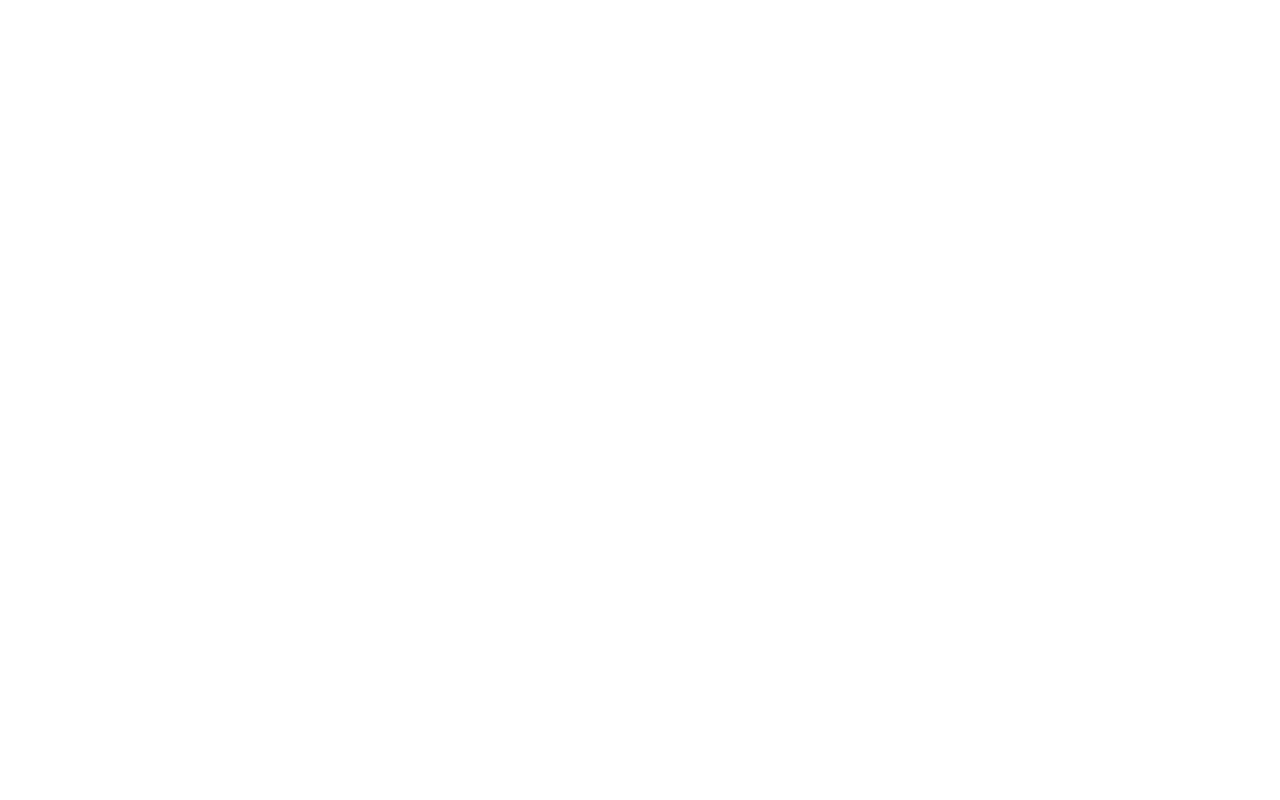
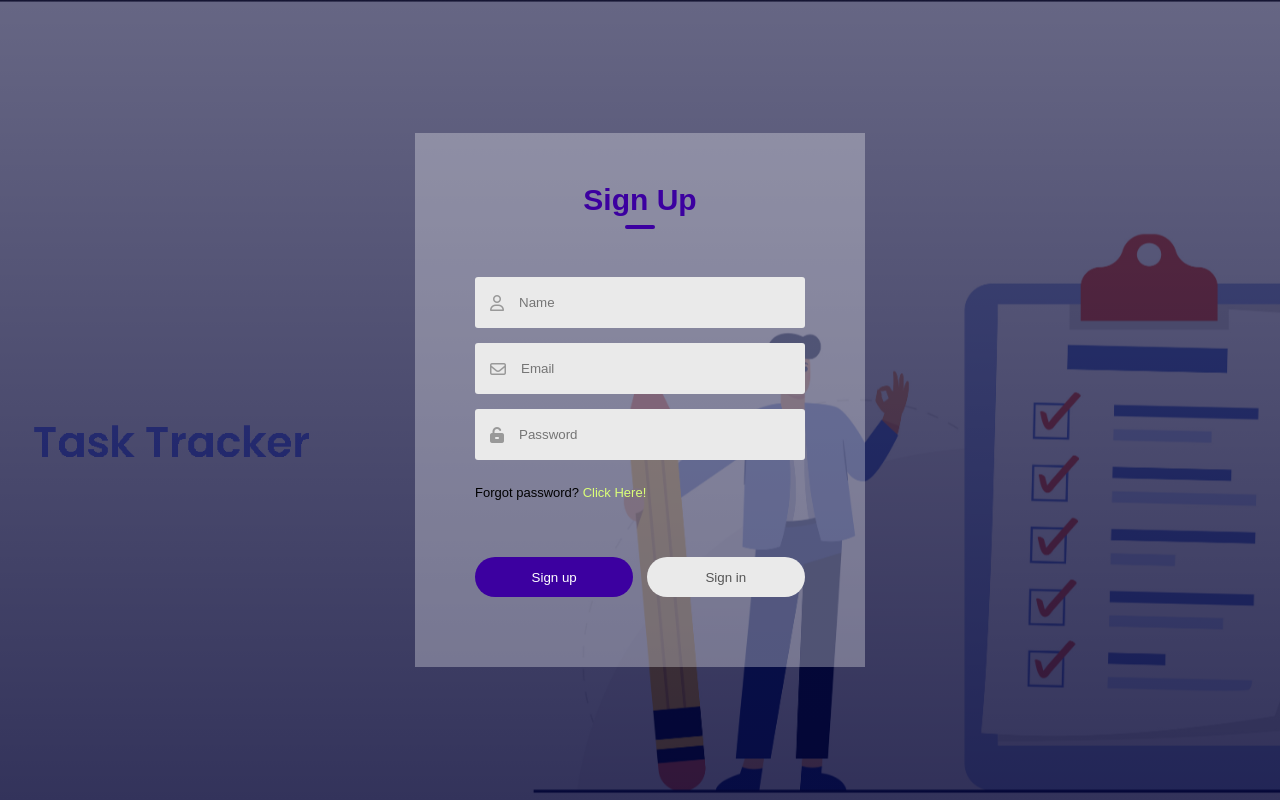
Before and after one commit to Rushiraj-Rajeshirke/Login-Page, a plain HTML site: page index.html in a window 1280 px wide. Drawn offline with Linux system fonts and the light colour scheme.

Commit message:
main changes

```diff
--- a/index.html
+++ b/index.html
@@ -5,13 +5,65 @@
     <meta name="viewport" content="width=device-width, initial-scale=1.0">
     <title>Log-in page</title>
     <link rel="stylesheet" href="style.css">
+    <script src="https://kit.fontawesome.com/475ee90436.js" crossorigin="anonymous"></script>
 </head>
 <body>
 
 
     <div id="container">
+        <div class="form-box">
+            <h1 id="title">Sign Up</h1>
+            <form>
+                <div class="input-group">
 
+                    <div class="input-field" id="nameField">
+                        <i class="fa-regular fa-user"></i>
+                        <input type="text" placeholder="Name">
+                    </div>
+
+                    <div class="input-field">
+                        <i class="fa-regular fa-envelope"></i>
+                        <input type="email" placeholder="Email">
+                    </div>
+
+                    <div class="input-field">
+                        <i class="fa-solid fa-unlock-keyhole"></i>
+                        <input type="password" placeholder="Password">
+                    </div>
+
+                    <p>Forgot password?<a href="#"> Click Here!</a></p>
+                </div>
+
+                <div class="btn-field">
+                    <button type="button" id="signupBtn">Sign up</button>
+                    <button type="button" class="disable" id="signinBtn">Sign in</button>
+
+                </div>
+            </form>
+        </div>
     </div>
 
+    <script>
+
+        let signupBtn = document.getElementById("signupBtn");
+        let signinBtn = document.getElementById("signinBtn");
+        let nameField = document.getElementById("nameField");
+        let title = document.getElementById("title");
+
+        signinBtn.onclick=function(){
+            nameField.style.maxHeight="0";
+            title.innerHTML="Sign in";
+            signupBtn.classList.add("disable");
+            signinBtn.classList.remove("disable");
+        }
+
+        signupBtn.onclick=function(){
+            nameField.style.maxHeight="60px";
+            title.innerHTML="Sign up";
+            signupBtn.classList.remove("disable");
+            signinBtn.classList.add("disable");
+        }
+
+    </script>
 </body>
 </html>
--- a/style.css
+++ b/style.css
@@ -6,10 +6,105 @@
 }
 
 #container{
-    width: 100%;
-    height: 100%;
-    background-image:linear-gradient(rgba(0,0,50, 0.5),rgba(0,0,50, 0.5)),url(Login_background.png);
+    width: 100vw;
+    height: 100vh;
+    background-image:linear-gradient(rgba(0,0,50, 0.6),rgba(0,0,50, 0.8)),url(Login_background.png);
     background-position: center;
     background-size: cover;
     position: relative;
 }
+
+.form-box{
+    width: 90%;
+    max-width: 450px;
+    position: absolute;
+    top: 50%;
+    left: 50%;
+    transform: translate(-50%,-50%);
+    background: rgba(255,255,255, 0.3);
+    padding: 50px 60px 70px;
+    text-align: center;
+}
+
+.form-box h1{
+    font-size: 30px;
+    margin-bottom: 60px;
+    color: #3c00a0;
+    position: relative;
+
+}
+
+.form-box h1::after{
+    content: '';
+    width: 30px;
+    height: 4px;
+    border-radius: 3px;
+    background: #3c00a0;
+    position: absolute;
+    bottom: -12px;
+    left: 50%;
+    transform: translateX(-50%);
+}
+
+.input-field{
+    background: #eaeaea;
+    margin: 15px 0;
+    border-radius:3px ;
+    display: flex;
+    align-items: center;
+    max-height: 65px;
+    transition: max-height 0.5s;
+    overflow: hidden;
+}
+
+input{
+    width: 100%;
+    background: transparent;
+    border: 0;
+    outline: 0;
+    padding: 18px 15px;
+}
+
+.input-field i{
+    margin-left: 15px;
+    color: #999;
+}
+
+form p{
+    text-align: left;
+    font-size: 13px;
+    padding-top: 10px;
+}
+
+form p a{
+
+    text-decoration: none;
+    color: #dbff78;
+}
+
+.btn-field{
+    width: 100%;
+    display: flex;
+    justify-content: space-between;
+}
+
+.btn-field button{
+    flex-basis: 48%;
+    background: #3c00a0;
+    color: #ffffff;
+    height: 40px;
+    border-radius: 20px;
+    border: 0;
+    outline: 0;
+    cursor: pointer;
+    transition: background 1s;
+}
+
+.input-group{
+    height: 280px;
+}
+
+.btn-field button.disable{
+    background: #eaeaea;
+    color: #555;
+}
```
